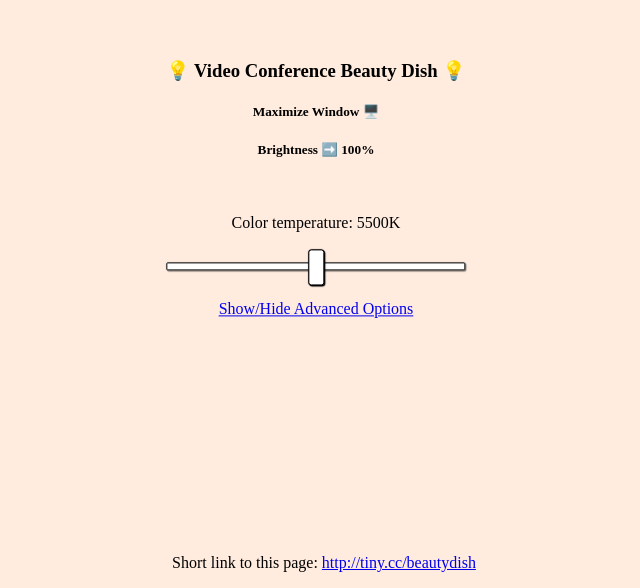
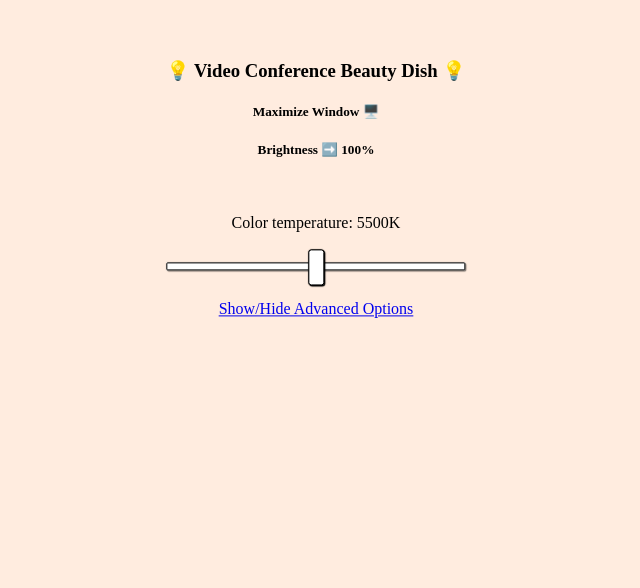
Before and after one commit to cmchap/beauty-dish, a plain HTML site: page index.html in a window 1280 px wide. Shown: the part 212-800 px from the top of the page, without its empty margins (324-964 px from the left). Drawn offline with Linux system fonts and the light colour scheme.

Commit message:
removed footer

```diff
--- a/css/style.css
+++ b/css/style.css
@@ -103,10 +103,3 @@ input[type=range]::-moz-range-thumb {
 .hidden {
 	display: none;
 }
-
-#footer {
-	position: fixed;
-	bottom: 0;
-	width: 100%;
-	text-align: center;
-}
--- a/index.html
+++ b/index.html
@@ -27,7 +27,6 @@
 		<button type="submit" id="submit">Submit</button>
 	</div>
 </div>
-<div id="footer"><p>Short link to this page: <a href="http://tiny.cc/beautydish">http://tiny.cc/beautydish</a></p></div>
 
 <script  src="js/index.js"></script>
 
```
